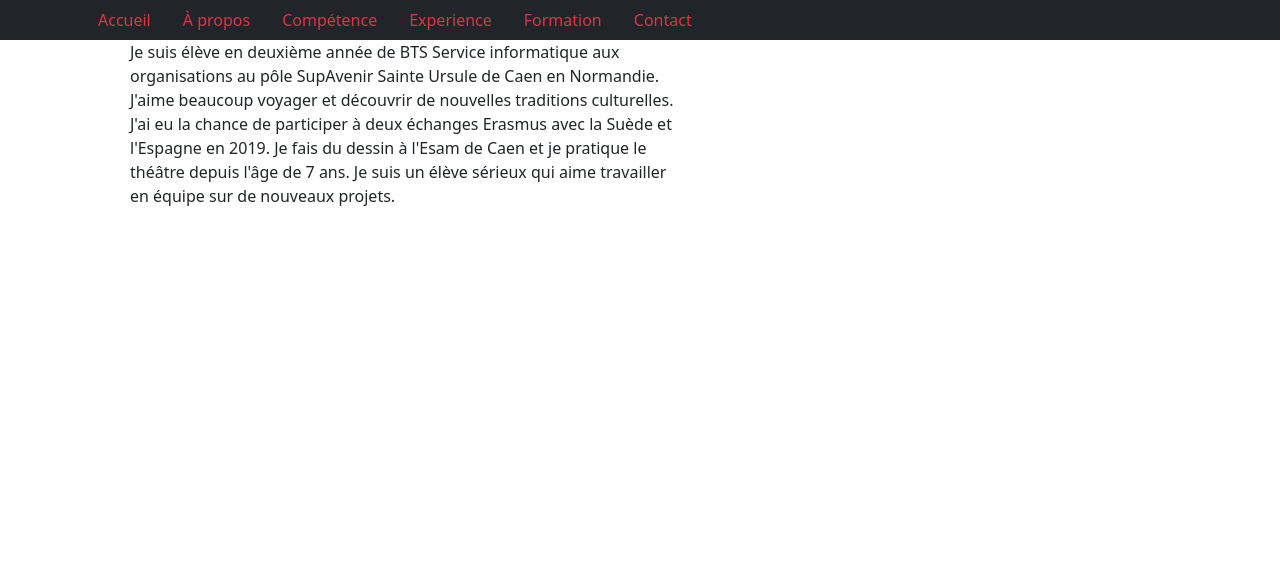
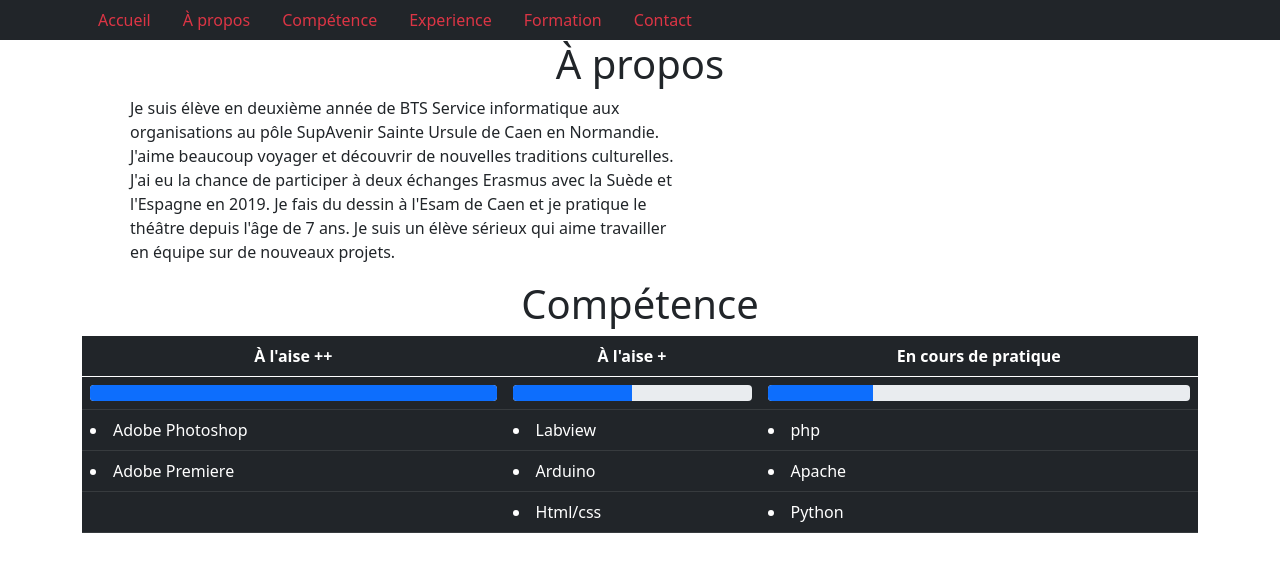
Before and after one commit to Louka-Fauvel/Portfolio, a PHP site: page / in a window 1280 px wide. Shown: the top 572 px of the page. Run offline with PHP 8.4, Linux system fonts and the light colour scheme; some libraries are stand-ins or nearby versions.

Commit message:
feat : A_propos, Competence et fonctions

```diff
--- a/function/function.php
+++ b/function/function.php
@@ -1,5 +1,6 @@
 <?php
-function getNav(){
+function getNav() {
+
   echo "
   <nav class='bg-dark'>
     <div class='container'>
@@ -32,4 +33,50 @@ function getNav(){
   </nav>";
 }
 
+function getTitre($titre) {
+
+  echo "<div class='container'> <h1 class='text-center'>$titre</h1>";
+}
+
+function tableauCompetence($progressBar, $thead, $tbody) {
+
+  echo "<table class='table table-dark table-hover'> <thead> <tr>";
+
+  foreach ($thead as $i => $j) {
+
+    echo "<th scope='col' class='text-center'>$j</th>";
+  }
+
+  echo "</tr> </thead> <tbody> <tr>";
+
+  foreach ($progressBar as $a => $z) {
+    echo "<td class='text-center'>
+      <div class='progress'>
+        <div class='progress-bar' role='progressbar' style='width: $z%' aria-valuenow='$z' aria-valuemin='0' aria-valuemax='100'></div>
+      </div></td>";
+  }
+
+  echo "</tr>";
+
+  foreach ($tbody as $e => $r) {
+    echo "<tr>";
+
+    foreach ($r as $t => $y) {
+
+      if ($y == "&nbsp;") {
+
+        echo "<td class='text-center'>$y</td>";
+
+      } else {
+
+        echo "<td class='align-top'><li>$y</li></td>";
+      }
+    }
+
+    echo "</tr>";
+  }
+
+  echo "</tbody> </table>";
+}
+
 ?>
--- a/index.php
+++ b/index.php
@@ -12,6 +12,7 @@
     <?php
     getNav();
     include_once "page/A_propos.php";
+    include_once "page/Competence.php";
     ?>
 
   </body>
--- a/page/A_propos.php
+++ b/page/A_propos.php
@@ -1,4 +1,4 @@
-<div class="container">
+<?php getTitre("À propos"); ?>
   <p class="text-start mx-5" style="width: 50%;">
     Je suis élève en deuxième année de BTS Service informatique aux organisations
     au pôle SupAvenir Sainte Ursule de Caen en Normandie.
--- a/page/Competence.php
+++ b/page/Competence.php
@@ -0,0 +1,9 @@
+<?php
+getTitre("Compétence");
+
+tableauCompetence([100, 50, 25], ["À l'aise ++", "À l'aise +", "En cours de pratique"],
+[["Adobe Photoshop", "Labview", "php"],
+["Adobe Premiere", "Arduino", "Apache"],
+["&nbsp;", "Html/css", "Python"]]);
+?>
+</div>
```
